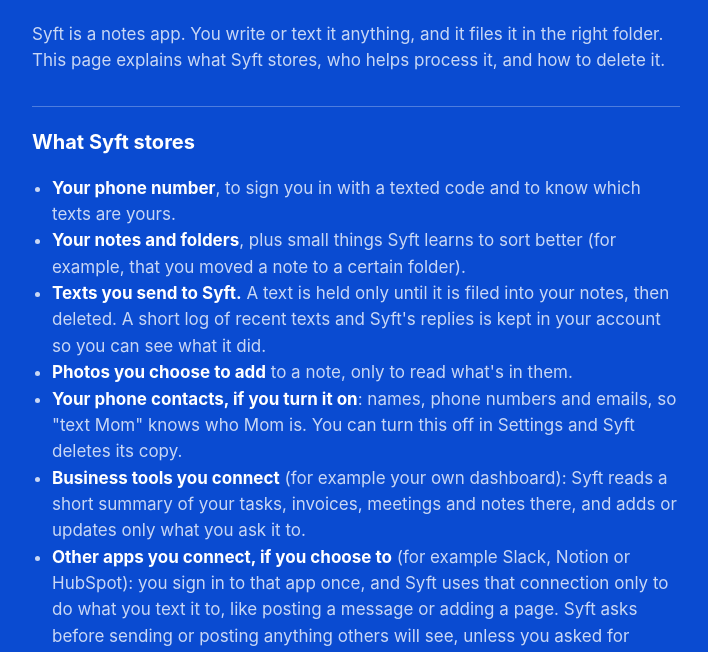
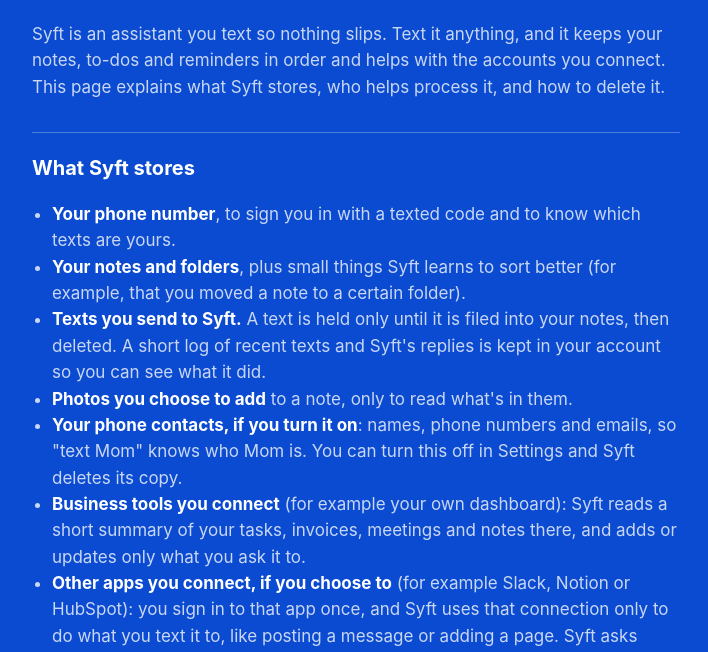
Before and after one commit to robbooks/syft, a plain HTML site: page privacy.html in a window 1280 px wide. Shown: the part 139-791 px from the top of the page, without its empty margins (284-992 px from the left). Drawn offline with Linux system fonts and the light colour scheme.

Commit message:
Privacy page: describe Syft as the assistant you text

```diff
--- a/privacy.html
+++ b/privacy.html
@@ -23,7 +23,7 @@
   <h1>Syft Privacy Policy</h1>
   <p class="date">Last updated November 22, 2026 (full Google access, heads-ups and routines added) · Syft is made by Sylent Software LLC</p>
 
-  <p>Syft is a notes app. You write or text it anything, and it files it in the right folder. This page explains what Syft stores, who helps process it, and how to delete it.</p>
+  <p>Syft is an assistant you text so nothing slips. Text it anything, and it keeps your notes, to-dos and reminders in order and helps with the accounts you connect. This page explains what Syft stores, who helps process it, and how to delete it.</p>
 
   <h2>What Syft stores</h2>
   <ul>
```
